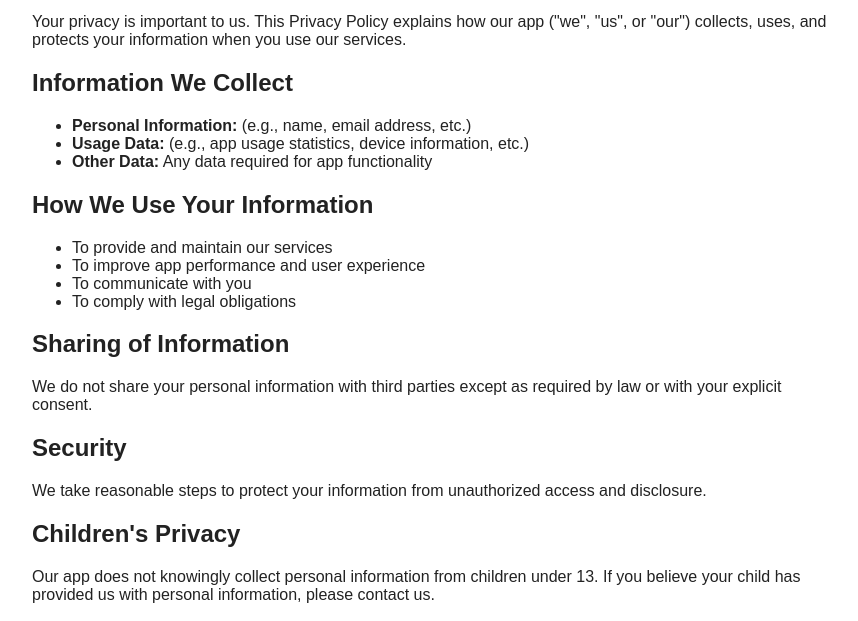
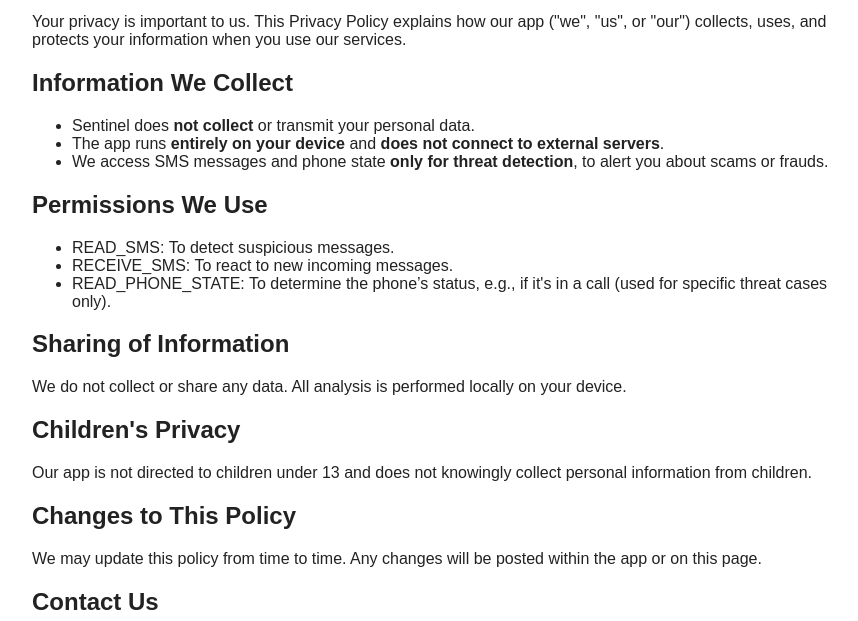
Before and after one commit to manojgulahe/sentinel, a plain HTML site: page index.html in a window 1280 px wide. Shown: the part 165-786 px from the top of the page, without its empty margins (208-1066 px from the left). Drawn offline with Linux system fonts and the light colour scheme.

Commit message:
Update index.html

```diff
--- a/index.html
+++ b/index.html
@@ -22,42 +22,37 @@
 
         <h2>Information We Collect</h2>
         <ul>
-            <li><strong>Personal Information:</strong> (e.g., name, email address, etc.)</li>
-            <li><strong>Usage Data:</strong> (e.g., app usage statistics, device information, etc.)</li>
-            <li><strong>Other Data:</strong> Any data required for app functionality</li>
+            <li>Sentinel does <strong>not collect</strong> or transmit your personal data.</li>
+            <li>The app runs <strong>entirely on your device</strong> and <strong>does not connect to external servers</strong>.</li>
+            <li>We access SMS messages and phone state <strong>only for threat detection</strong>, to alert you about scams or frauds.</li>
+
         </ul>
 
-        <h2>How We Use Your Information</h2>
+        <h2>Permissions We Use</h2>
         <ul>
-            <li>To provide and maintain our services</li>
-            <li>To improve app performance and user experience</li>
-            <li>To communicate with you</li>
-            <li>To comply with legal obligations</li>
+            <li>READ_SMS: To detect suspicious messages.</li>
+            <li>RECEIVE_SMS: To react to new incoming messages.</li>
+            <li>READ_PHONE_STATE: To determine the phone’s status, e.g., if it's in a call (used for specific threat cases only).</li>
         </ul>
 
         <h2>Sharing of Information</h2>
         <p>
-            We do not share your personal information with third parties except as required by law or with your explicit consent.
-        </p>
-
-        <h2>Security</h2>
-        <p>
-            We take reasonable steps to protect your information from unauthorized access and disclosure.
+            We do not collect or share any data. All analysis is performed locally on your device.
         </p>
 
         <h2>Children's Privacy</h2>
         <p>
-            Our app does not knowingly collect personal information from children under 13. If you believe your child has provided us with personal information, please contact us.
+            Our app is not directed to children under 13 and does not knowingly collect personal information from children.
         </p>
 
         <h2>Changes to This Policy</h2>
         <p>
-            We may update our Privacy Policy from time to time. Changes will be posted on this page.
+            We may update this policy from time to time. Any changes will be posted within the app or on this page.
         </p>
 
         <h2>Contact Us</h2>
         <p>
-            If you have questions about this Privacy Policy, please contact us at: <a href="mailto:your.email@example.com">your.email@example.com</a>
+            If you have questions about this Privacy Policy, please contact us at: <a href="mailto:mangogolahe@gmail.com">mangogolahe@gmail.com</a>
         </p>
 
         <footer>
```
